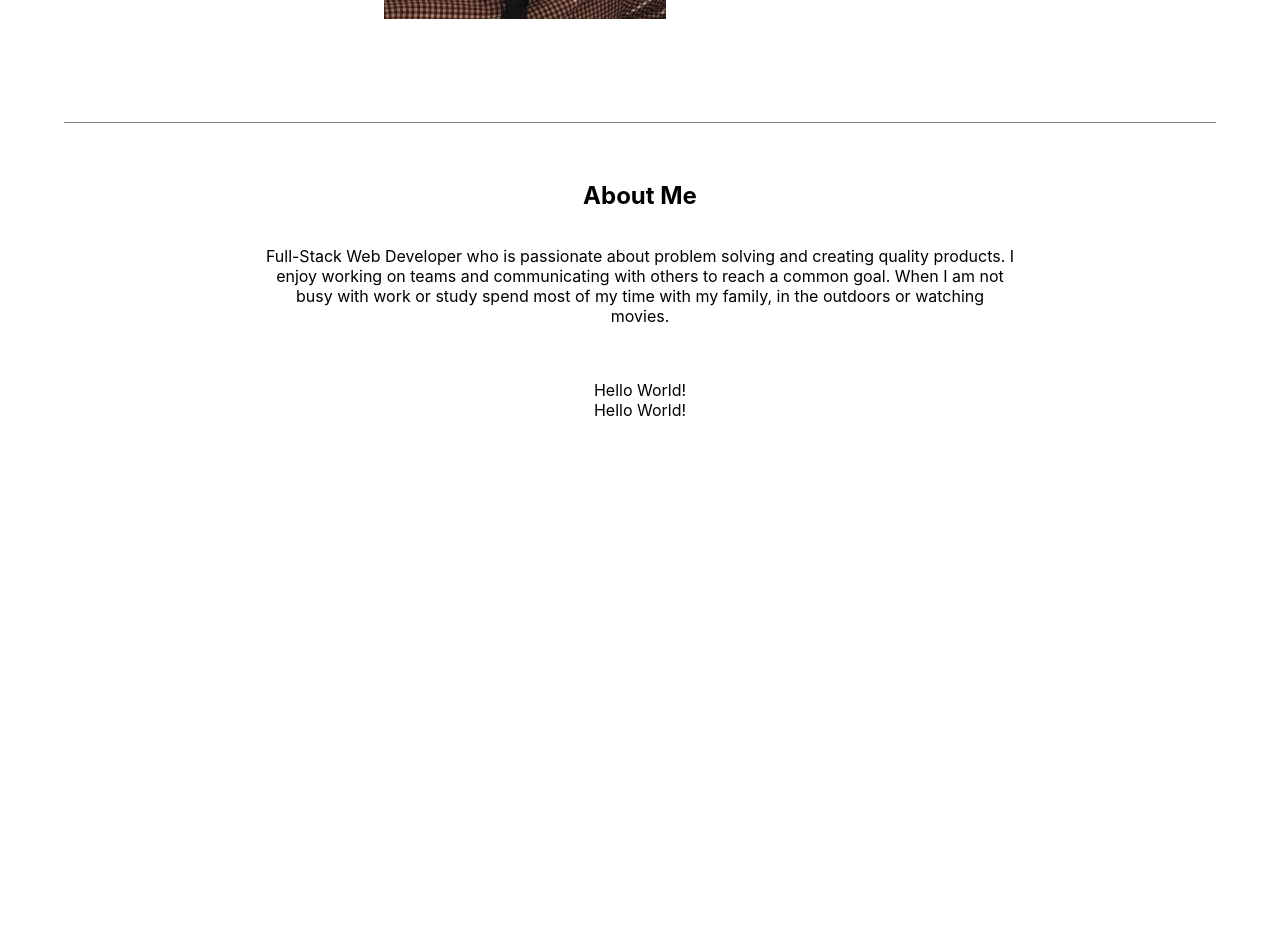
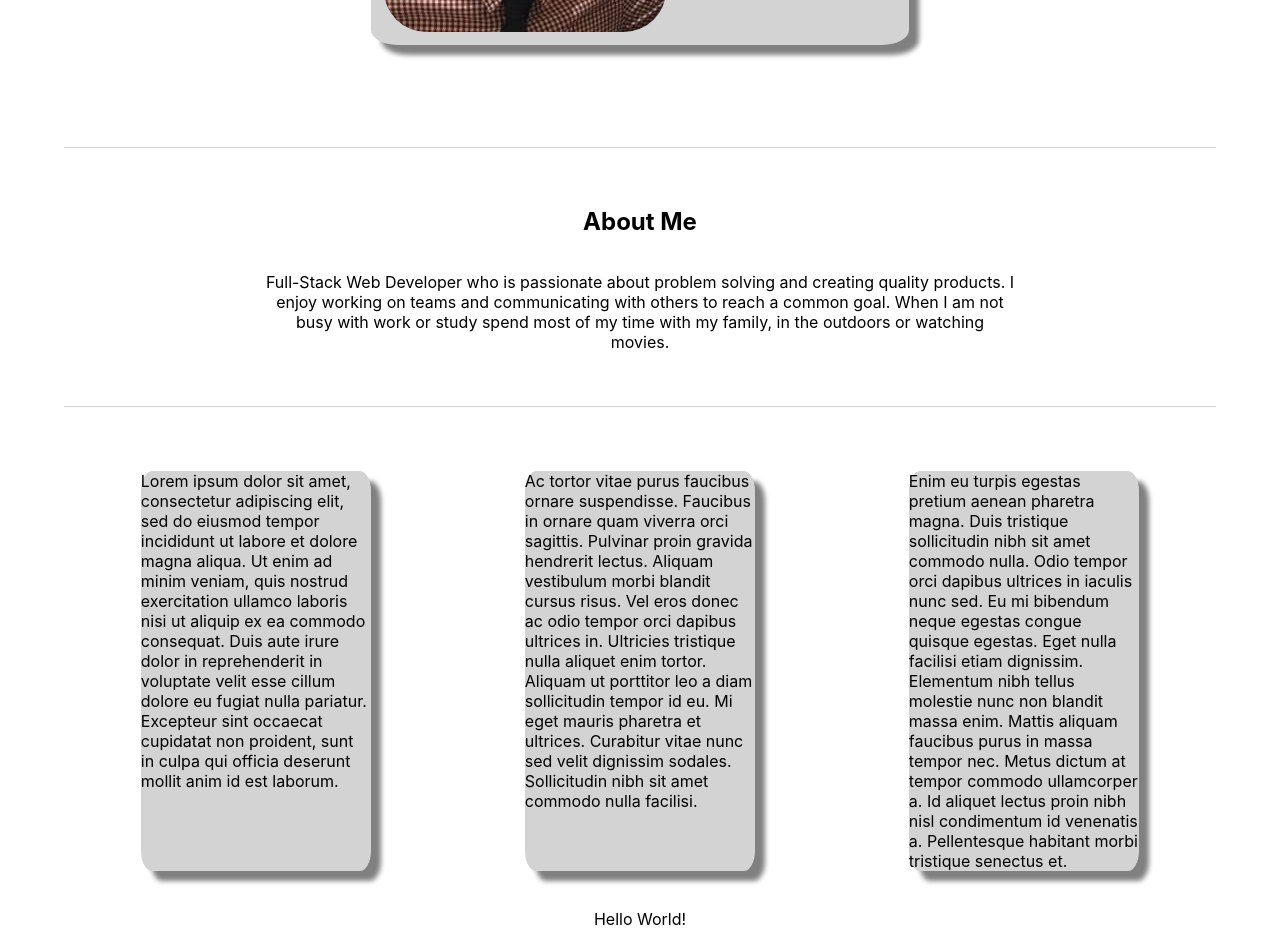
Before and after one commit to mitchellr92/portfolio, a React (Create React App) app: page / in a window 1280 px wide. Shown: the part 360-1289 px from the top of the page. Before the commit the page ends 800 px from the top, so only its background shows below. Built offline with nearby package versions, Linux system fonts and the light colour scheme.

Commit message:
Added some placeholders for projects and some more styling

```diff
--- a/src/Components/AboutMe/AboutMe.css
+++ b/src/Components/AboutMe/AboutMe.css
@@ -5,7 +5,7 @@
     width: 90%;
     margin-bottom: 3%;
     padding-top: 3%;
-    border-top: 1px solid grey;
+    border-top: 1px solid lightgrey;
 }
 
 .about-content {
--- a/src/Components/Header/Header.css
+++ b/src/Components/Header/Header.css
@@ -14,8 +14,6 @@
 }
 
 .button {
-    /* margin: 2%; */
-    border: 2px solid blue;
     font-weight: bold;
     font-size: 21px;
 }
--- a/src/Components/Portfolio/Portfolio.css
+++ b/src/Components/Portfolio/Portfolio.css
@@ -0,0 +1,19 @@
+.portfolio-container {
+  width: 90%;
+  padding-top: 5%;
+  margin-bottom: 3%;
+  border-top: 1px solid lightgrey;
+}
+
+.portfolio {
+  display: flex;
+  justify-content: space-around;
+  width: 100%;
+}
+
+.project {
+  border-radius: 5%;
+  background-color: lightgrey;
+  width: 20%;
+  box-shadow: 10px 10px 5px gray;
+}
--- a/src/Components/Portfolio/Portfolio.js
+++ b/src/Components/Portfolio/Portfolio.js
@@ -1,14 +1,44 @@
-import React, { Component } from 'react';
-import './Portfolio.css';
+import React, { Component } from "react";
+import "./Portfolio.css";
 
 class Portfolio extends Component {
-    render() {
-        return (
-            <div>
-                Hello World!
-            </div>
-        )
-    }
+  render() {
+    return (
+      <div className="portfolio-container">
+        <div className="portfolio">
+          <div className="project">
+            Lorem ipsum dolor sit amet, consectetur adipiscing elit, sed do
+            eiusmod tempor incididunt ut labore et dolore magna aliqua. Ut enim
+            ad minim veniam, quis nostrud exercitation ullamco laboris nisi ut
+            aliquip ex ea commodo consequat. Duis aute irure dolor in
+            reprehenderit in voluptate velit esse cillum dolore eu fugiat nulla
+            pariatur. Excepteur sint occaecat cupidatat non proident, sunt in
+            culpa qui officia deserunt mollit anim id est laborum.
+          </div>
+          <div className="project">
+            Ac tortor vitae purus faucibus ornare suspendisse. Faucibus in
+            ornare quam viverra orci sagittis. Pulvinar proin gravida hendrerit
+            lectus. Aliquam vestibulum morbi blandit cursus risus. Vel eros
+            donec ac odio tempor orci dapibus ultrices in. Ultricies tristique
+            nulla aliquet enim tortor. Aliquam ut porttitor leo a diam
+            sollicitudin tempor id eu. Mi eget mauris pharetra et ultrices.
+            Curabitur vitae nunc sed velit dignissim sodales. Sollicitudin nibh
+            sit amet commodo nulla facilisi.
+          </div>
+          <div className="project">
+            Enim eu turpis egestas pretium aenean pharetra magna. Duis tristique
+            sollicitudin nibh sit amet commodo nulla. Odio tempor orci dapibus
+            ultrices in iaculis nunc sed. Eu mi bibendum neque egestas congue
+            quisque egestas. Eget nulla facilisi etiam dignissim. Elementum nibh
+            tellus molestie nunc non blandit massa enim. Mattis aliquam faucibus
+            purus in massa tempor nec. Metus dictum at tempor commodo
+            ullamcorper a. Id aliquet lectus proin nibh nisl condimentum id
+            venenatis a. Pellentesque habitant morbi tristique senectus et.
+          </div>
+        </div>
+      </div>
+    );
+  }
 }
 
 export default Portfolio;
--- a/src/Components/Profile/Profile.css
+++ b/src/Components/Profile/Profile.css
@@ -10,5 +10,12 @@
   display: flex;
   justify-content: space-between;
   align-items: center;
-    ;
+  border-radius: 5%;
+  background-color: lightgrey;
+  padding: 1% 1% 1% 1%;
+  box-shadow: 10px 10px 5px gray;
 }
+
+img {
+  border-radius: 15%;
+}
```
Lines whose indentation alone changed are shown as unchanged.
